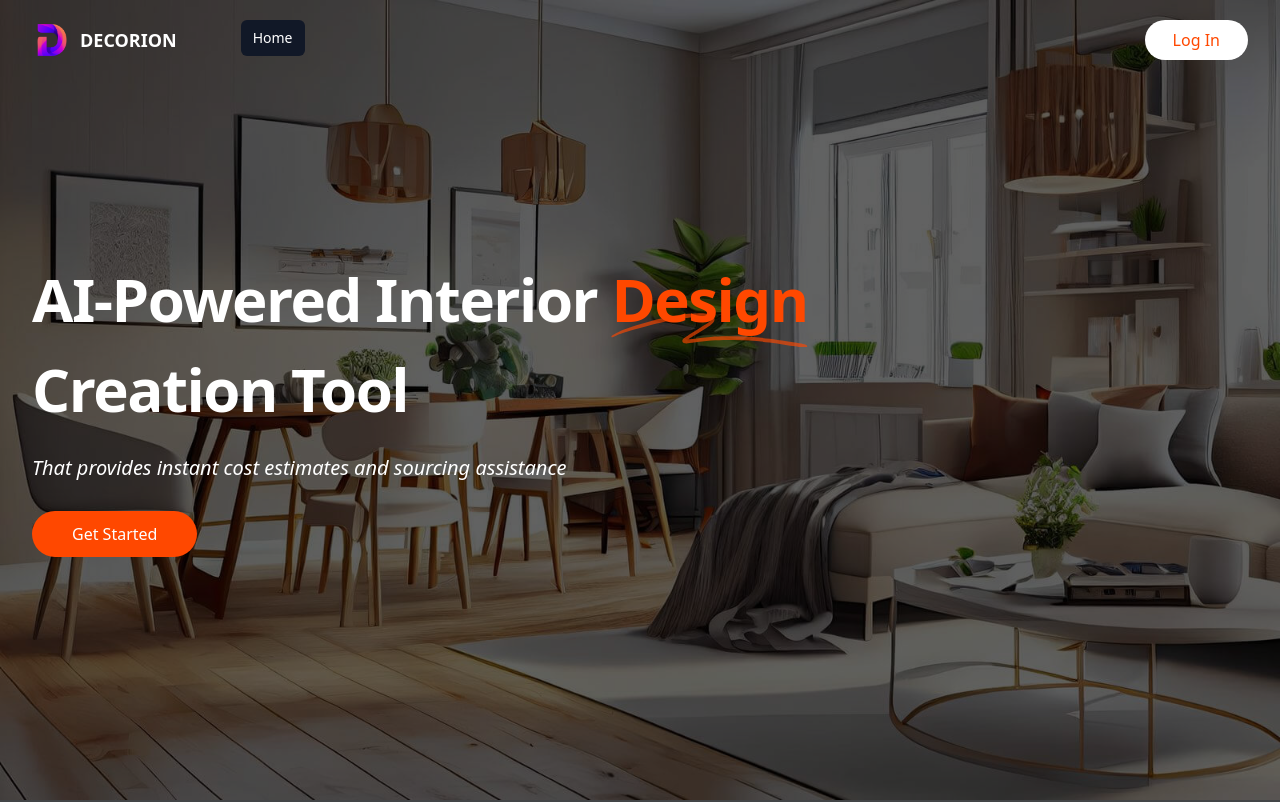
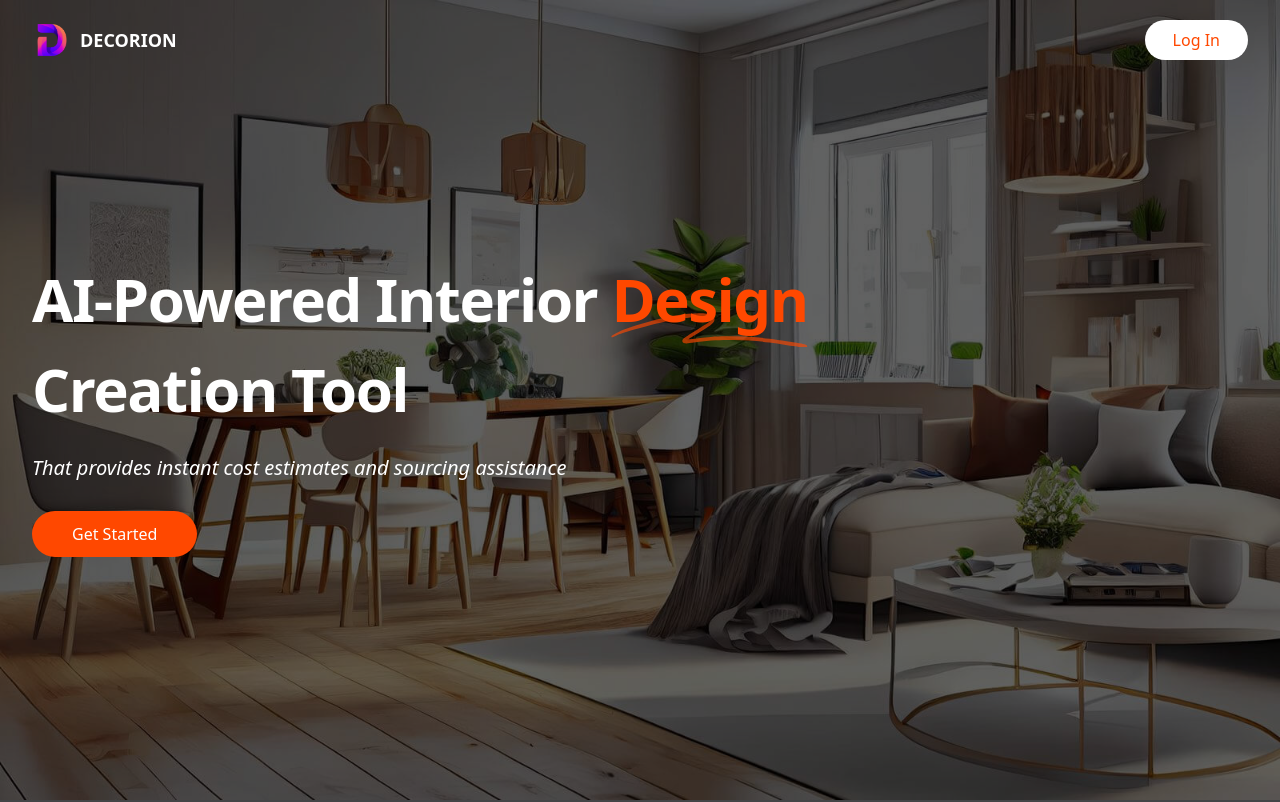
Before and after one commit to mahmud13/home-decorion, a Next.js app: page / in a window 1280 px wide. Shown: the top 802 px of the page. Built offline with nearby package versions, Linux system fonts and the light colour scheme; grey boxes are pictures that could not be loaded.

Commit message:
feat: hide home as well

```diff
--- a/components/Navbar.tsx
+++ b/components/Navbar.tsx
@@ -6,8 +6,8 @@ import Link from 'next/link';
 import { usePathname } from 'next/navigation';
 import { Fragment, useEffect, useState } from 'react';
 
-const navigation = [
-  { name: 'Home', href: '/' },
+const navigation: {name: string; href: string}[] = [
+  // { name: 'Home', href: '/' },
   // { name: "How It's Works", href: '/#how-its-work' },
   // { name: 'Gallery', href: '/#gallery' },
   // { name: 'Price', href: '/#price' },
```
